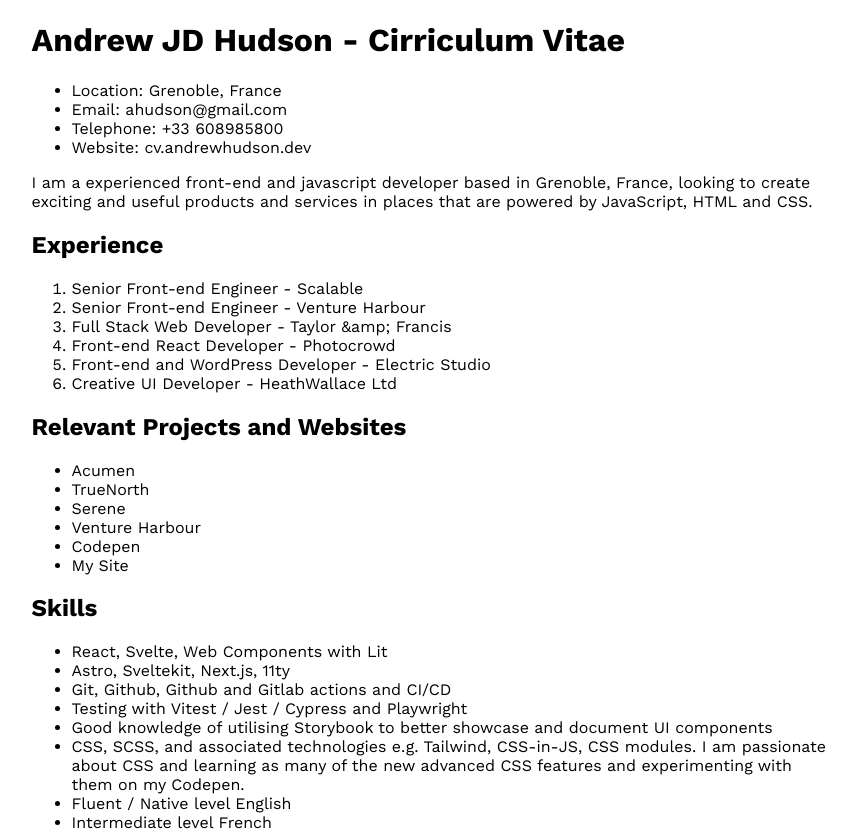
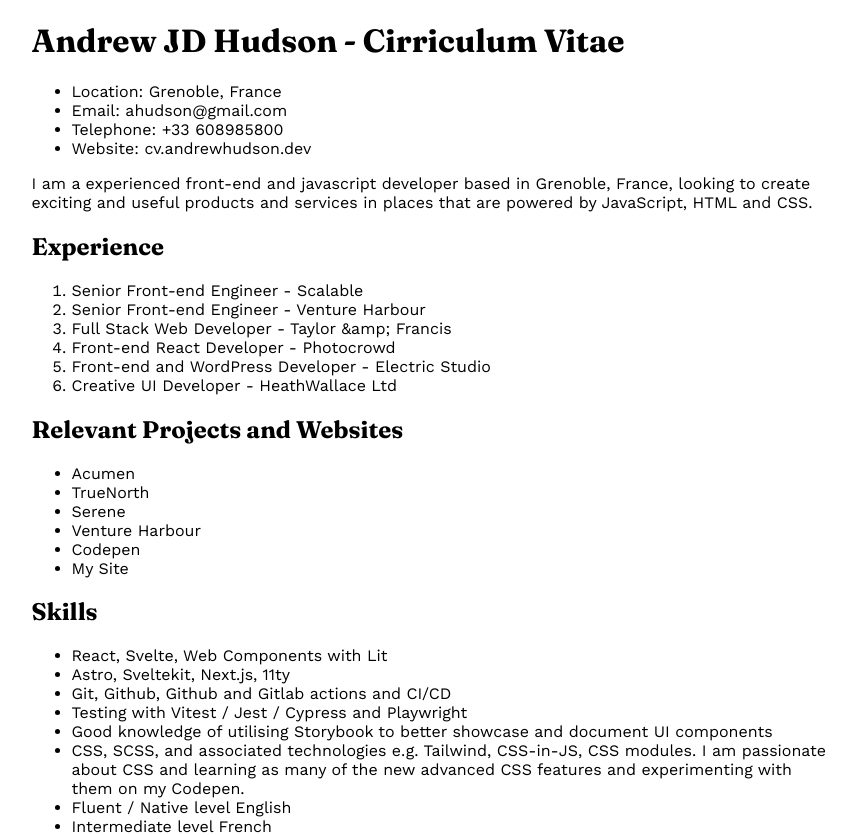
Before and after one commit to bigandy/cv, a SvelteKit app: page / in a window 1280 px wide. Shown: the top 835 px of the page, without its empty margins (209-1065 px from the left). Built offline with nearby package versions, Linux system fonts and the light colour scheme.

Commit message:
correct font

```diff
--- a/src/routes/+layout.svelte
+++ b/src/routes/+layout.svelte
@@ -24,6 +24,11 @@
 		font-stretch: normal;
 	}
 
+	:root {
+		--heading-font: 'Fraunces', serif;
+		--body-font: 'Work Sans', serif;
+	}
+
 	main {
 		max-inline-size: 799px;
 		margin-inline: auto;
--- a/src/routes/+page.svelte
+++ b/src/routes/+page.svelte
@@ -154,3 +154,10 @@
 	I am a keen outdoor enthusiast and I regularly cycle, run and hike in Grenoble's stunning outdoor
 	spaces. Currently I am learning French and have a 200+ day streak on Duolingo.
 </p>
+
+<style>
+	h1,
+	h2 {
+		font-family: var(--heading-font);
+	}
+</style>
```
